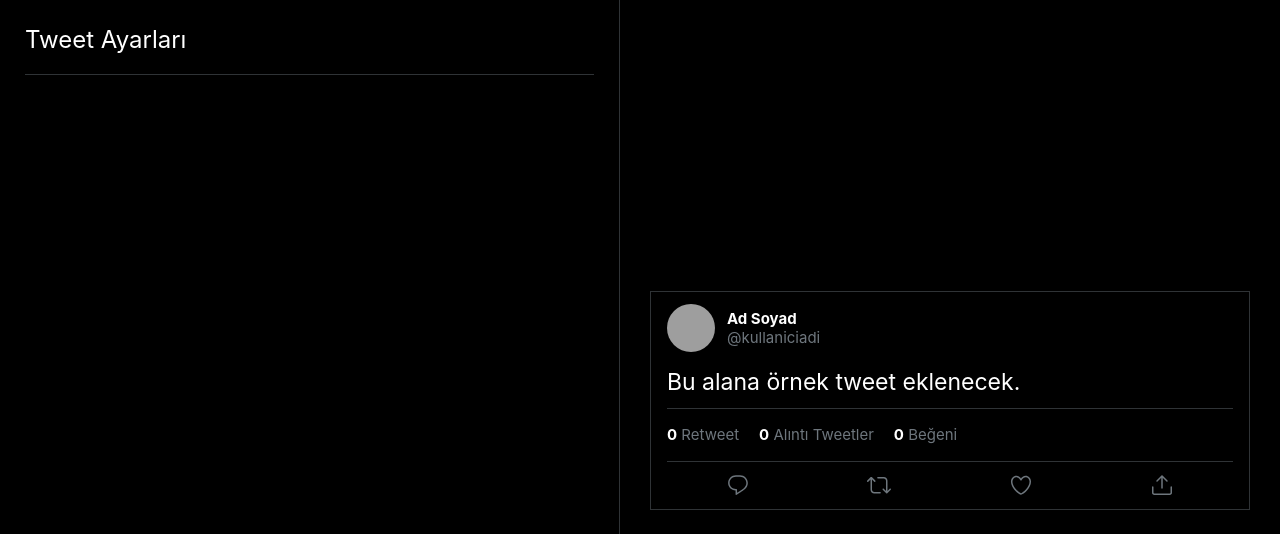
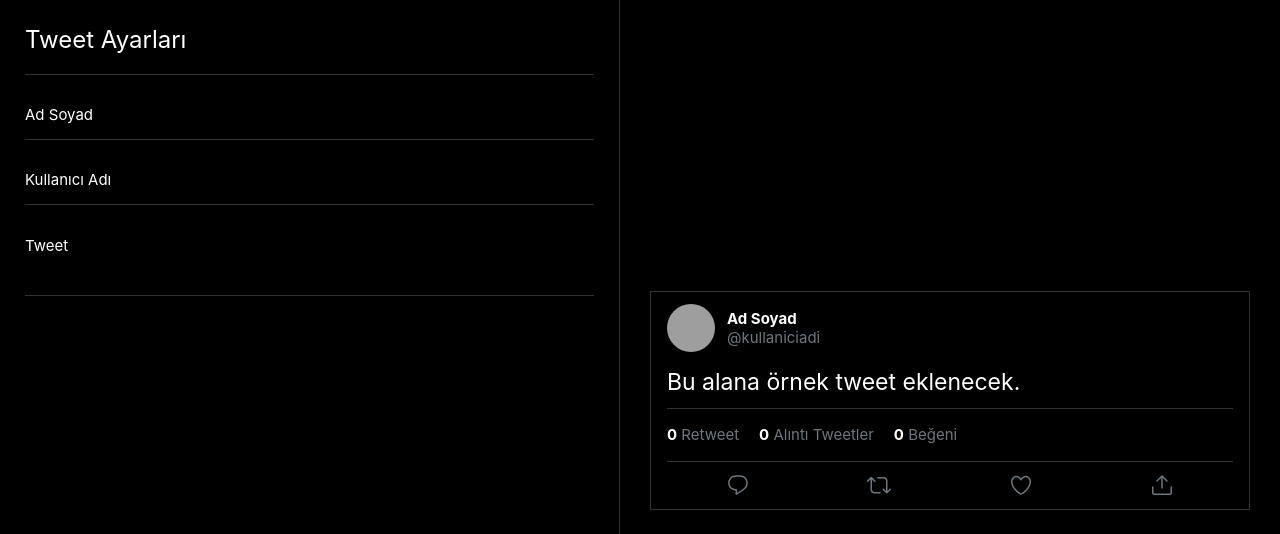
Before and after one commit to fulutas/fake-tweet-generator, a React (Create React App) app: page / in a window 1280 px wide. Shown: the top 534 px of the page. Built offline with nearby package versions, Linux system fonts and the light colour scheme; grey boxes are pictures that could not be loaded.

Commit message:
tweet formats added and style changes

```diff
--- a/src/App.js
+++ b/src/App.js
@@ -7,6 +7,20 @@ import {
   ShareIcon,
   VerifiedIcon,
 } from './icons.js';
+
+// 1 regex - @ işaretinden sonraki tüm karakterleri span etiketine ekler. gi tüm tweet içerisindeki bulduğu herşeye uygulaması için.
+
+// 2 regex - # işaretinden a-z tüm harfler ve türkçe harflerde de uygulanması için kullanıldı.
+
+// 3 regex - http ve https ile başlayan linklere uygular.
+
+const tweetFormat = (tweet) => {
+  tweet = tweet
+    .replace(/@([\w]+)/gi, '<span>@$1</span>')
+    .replace(/#([\wşçöğüiıİ]+)/gi, '<span>#$1</span>')
+    .replace(/(https?:\/\/[\w\.\/]+)/gi, '<span>$1</span>');
+  return tweet;
+};
 
 export default function App() {
   const [name, setName] = useState();
@@ -22,6 +36,35 @@ export default function App() {
     <>
       <div className="tweet-settings">
         <h3>Tweet Ayarları</h3>
+        <ul>
+          <li>
+            <input
+              type="text"
+              className="input"
+              placeholder="Ad Soyad"
+              value={name}
+              onChange={(e) => setName(e.target.value)}
+            />
+          </li>
+          <li>
+            <input
+              type="text"
+              className="input"
+              placeholdeR="Kullanıcı Adı"
+              value={username}
+              onChange={(e) => setUsername(e.target.value)}
+            />
+          </li>
+          <li>
+            <textarea
+              className="textarea"
+              maxLength="290"
+              placeholder="Tweet"
+              value={tweet}
+              onChange={(e) => setTweet(e.target.value)}
+            />
+          </li>
+        </ul>
       </div>
       <div className="tweet-container">
         <div className="tweet">
@@ -36,7 +79,13 @@ export default function App() {
             </div>
           </div>
           <div className="tweet-content">
-            <p>{tweet || 'Bu alana örnek tweet eklenecek.'}</p>
+            <p
+              dangerouslySetInnerHTML={{
+                __html:
+                  (tweet && tweetFormat(tweet)) ||
+                  'Bu alana örnek tweet eklenecek.',
+              }}
+            ></p>
           </div>
           <div className="tweet-stats">
             <span>
--- a/src/style.scss
+++ b/src/style.scss
@@ -3,6 +3,7 @@
   margin: 0;
   list-style: none;
   border: 0;
+  outline: 0;
   box-sizing: border-box;
   font-family: -apple-system, BlinkMacSystemFont, 'Segoe UI', Roboto, Oxygen,
     Ubuntu, Cantarell, 'Open Sans', 'Helvetica Neue', sans-serif;
@@ -20,6 +21,11 @@ body {
   align-items: center;
 }
 
+::selection {
+  color: #fff;
+  background: #557ea9;
+}
+
 .tweet-settings {
   flex: 1;
   color: #fff;
@@ -33,6 +39,47 @@ body {
     border-bottom: 1px solid #2f3336;
     padding-bottom: 20px;
     margin-bottom: 20px;
+  }
+
+  ul {
+    li:not(:last-child) {
+      margin-bottom: 20px;
+    }
+  }
+
+  .input {
+    width: 100%;
+    background: transparent;
+    border-bottom: 1px solid #2f3336;
+    color: #fff;
+    padding: 10px 0 15px;
+    font-size: 15px;
+
+    &::placeholder {
+      color: #fff;
+    }
+
+    &:focus {
+      border-color: #4e555a;
+    }
+  }
+
+  .textarea {
+    width: 100%;
+    background: transparent;
+    border-bottom: 1px solid #2f3336;
+    color: #fff;
+    padding: 10px 0 15px;
+    font-size: 15px;
+    line-height: 1.5;
+    resize: none;
+    &::placeholder {
+      color: #fff;
+    }
+
+    &:focus {
+      border-color: #4e555a;
+    }
   }
 }
 
@@ -83,6 +130,11 @@ body {
       font-size: 23px;
       line-height: 28px;
       color: #fff;
+      overflow-wrap: break-word;
+
+      span {
+        color: #1da1f2;
+      }
     }
   }
 
```
